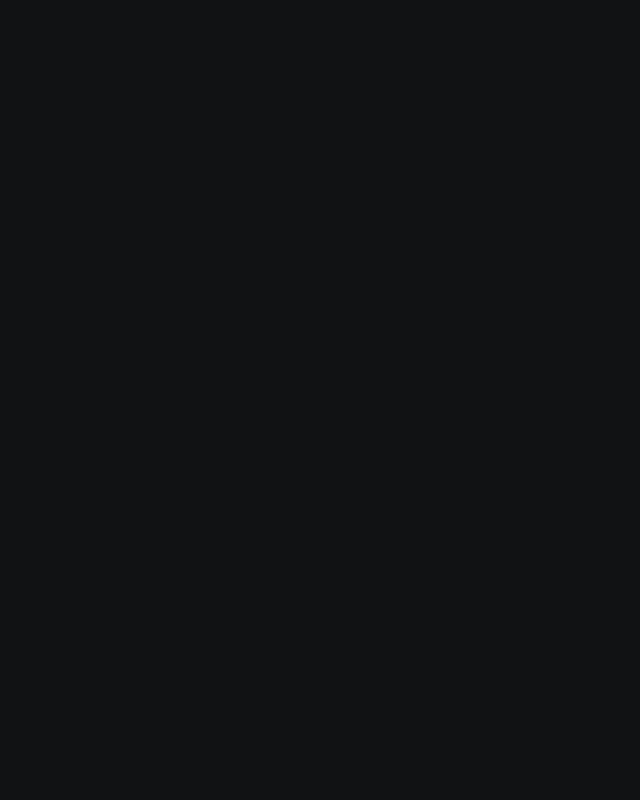
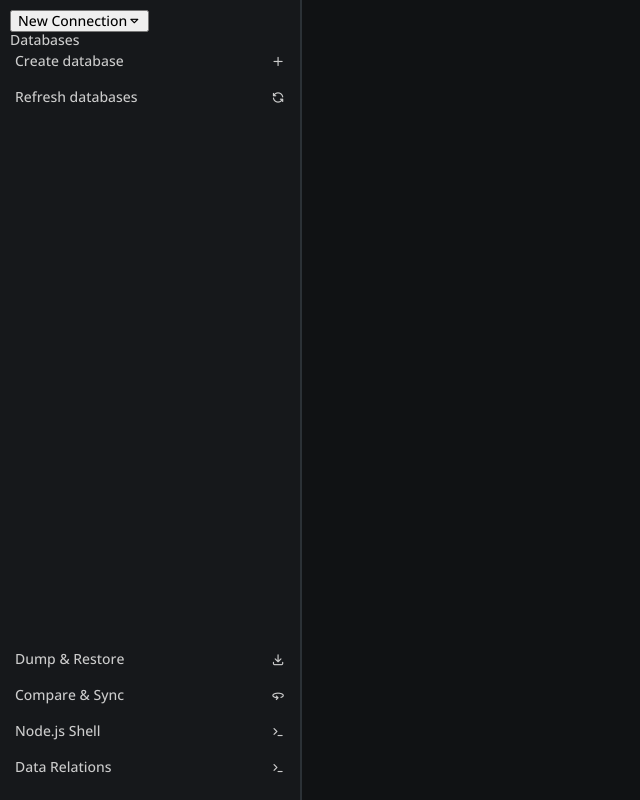
Before and after one commit to navid-kianfar/mangoose-frontend, a React (Create React App) app: page / in a window 1280 px wide. Shown: the whole page, without its empty margins (0-640 px from the left). Built offline with nearby package versions, Linux system fonts and the light colour scheme.

Commit message:
home sidebar

```diff
--- a/src/containers/home/home.page.jsx
+++ b/src/containers/home/home.page.jsx
@@ -1,6 +1,6 @@
 import React from "react";
 import { FormattedMessage } from "react-intl";
-import Wrapper from "./hotel.style";
+import Wrapper from "./home.style";
 
 class HomePage extends React.Component {
   constructor(props) {
@@ -9,7 +9,69 @@ class HomePage extends React.Component {
   }
 
   render() {
-    return <Wrapper className="home-page-wrapper full-screen"></Wrapper>;
+    return (
+      <Wrapper className="home-page-wrapper full-screen">
+        <div className="sidebar">
+          <div className="box">
+            <div className="connections">
+              <button>
+                <span>New Connection</span>
+                <i className="ti ti-caret-down"></i>
+              </button>
+            </div>
+            <div className="databases">
+              <div className="label">
+                <FormattedMessage id="app.databases" />
+              </div>
+              <div className="inner"></div>
+              <div className="actions">
+                <button>
+                  <span>
+                    <FormattedMessage id="app.create.database" />
+                  </span>
+                  <i className="ti ti-plus"></i>
+                </button>
+                <button>
+                  <span>
+                    <FormattedMessage id="app.refresh.databases" />
+                  </span>
+                  <i className="ti ti-refresh"></i>
+                </button>
+              </div>
+            </div>
+          </div>
+          <div className="box">
+            <div className="actions">
+              <button>
+                <span>
+                  <FormattedMessage id="app.dump.and.restore" />
+                </span>
+                <i className="ti ti-download"></i>
+              </button>
+              <button>
+                <span>
+                  <FormattedMessage id="app.compare.and.sync" />
+                </span>
+                <i className="ti ti-360"></i>
+              </button>
+              <button>
+                <span>
+                  <FormattedMessage id="app.node.shell" />
+                </span>
+                <i className="ti ti-terminal"></i>
+              </button>
+              <button>
+                <span>
+                  <FormattedMessage id="app.data.relations" />
+                </span>
+                <i className="ti ti-terminal"></i>
+              </button>
+            </div>
+          </div>
+        </div>
+        <div className="content"></div>
+      </Wrapper>
+    );
   }
 }
 
--- /dev/null
+++ b/src/containers/home/home.style.jsx
@@ -0,0 +1,44 @@
+import styled from "styled-components";
+const Wrapper = styled.div`
+  flex-direction: row;
+  .sidebar {
+    max-width: 300px;
+    min-width: 300px;
+    display: flex;
+    height: 100vh;
+    background: var(--app-secondary-bg-color);
+    border-inline-end: 2px solid var(--app-border-color);
+    flex-direction: column;
+    justify-content: space-between;
+
+    .box {
+      display: flex;
+      flex-direction: column;
+      padding: 10px;
+
+      .actions {
+        display: flex;
+        flex-direction: column;
+
+        button {
+          display: flex;
+          align-items: center;
+          justify-content: space-between;
+          padding: 5px;
+          background: none;
+          border: none;
+          color: var(--app-fg-color);
+          margin-bottom: 10px;
+          cursor: pointer;
+        }
+      }
+    }
+  }
+  .content {
+    display: flex;
+    flex-direction: column;
+    flex-grow: 1;
+  }
+`;
+
+export default Wrapper;
--- a/src/containers/home/hotel.style.jsx
+++ /dev/null
@@ -1,4 +0,0 @@
-import styled from "styled-components";
-const Wrapper = styled.div``;
-
-export default Wrapper;
--- a/src/containers/login/login.page.jsx
+++ b/src/containers/login/login.page.jsx
@@ -32,6 +32,8 @@ class LoginPage extends React.Component {
   render() {
     return (
       <Wrapper className="login-page-wrapper full-screen centered-box">
+        <h2 className="welcome">Welcome to Mangoose</h2>
+
         <LoginFormComponent
           onLogin={() => this.doLogin()}
           onModelChange={(model) => this.updateLoginModel(model)}
--- a/src/containers/login/login.style.jsx
+++ b/src/containers/login/login.style.jsx
@@ -1,6 +1,9 @@
 import styled from "styled-components";
 const Wrapper = styled.div`
-  .content {
+  .welcome {
+    color: var(--app-primary-color);
+    font-size: 33px;
+    margin-bottom: 40px;
   }
 `;
 
--- a/src/locales/en.json
+++ b/src/locales/en.json
@@ -31,5 +31,12 @@
   "app.allow.invalid.certificate": "Allow invalid certificates --tlsAllowInvalidCertificates",
   "app.allow.invalid.hostname": "Allow invalid hostnames --tlsAllowInvalidHostnames",
   "app.private.key": "Private Key",
-  "app.ssh.agent": "SSH Agent"
+  "app.ssh.agent": "SSH Agent",
+  "app.data.relations": "Data Relations",
+  "app.node.shell": "Node.js Shell",
+  "app.compare.and.sync": "Compare & Sync",
+  "app.dump.and.restore": "Dump & Restore",
+  "app.create.database": "Create database",
+  "app.refresh.databases": "Refresh databases",
+  "app.databases": "Databases"
 }
```
